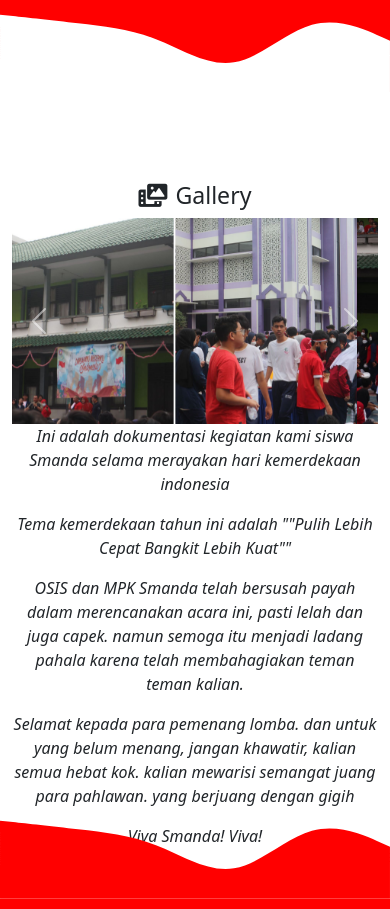
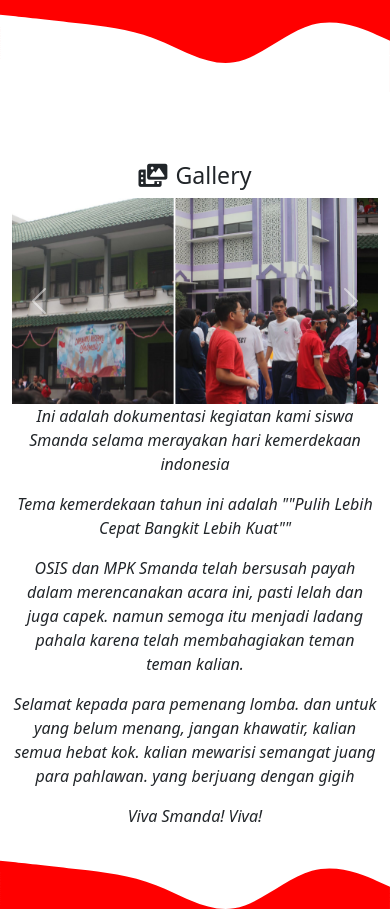
Before and after one commit to sicsmanda/merdeka, a plain HTML site: page index.html in a window 390 px wide. Shown: the part 3774-4683 px from the top of the page. Drawn offline with nearby package versions, Linux system fonts and the light colour scheme; some packages are replaced by stand-ins of ours; a script that the page names is missing.

Commit message:
perbaikan responsive

```diff
--- a/style.css
+++ b/style.css
@@ -9,8 +9,7 @@
   background-color: #ff0000;
 }
 #gallery {
-  padding-top: 90px;
-  height: 720px;
+  padding-top: 70px;
 }
 #tentang {
   padding-top: 90px;
```
